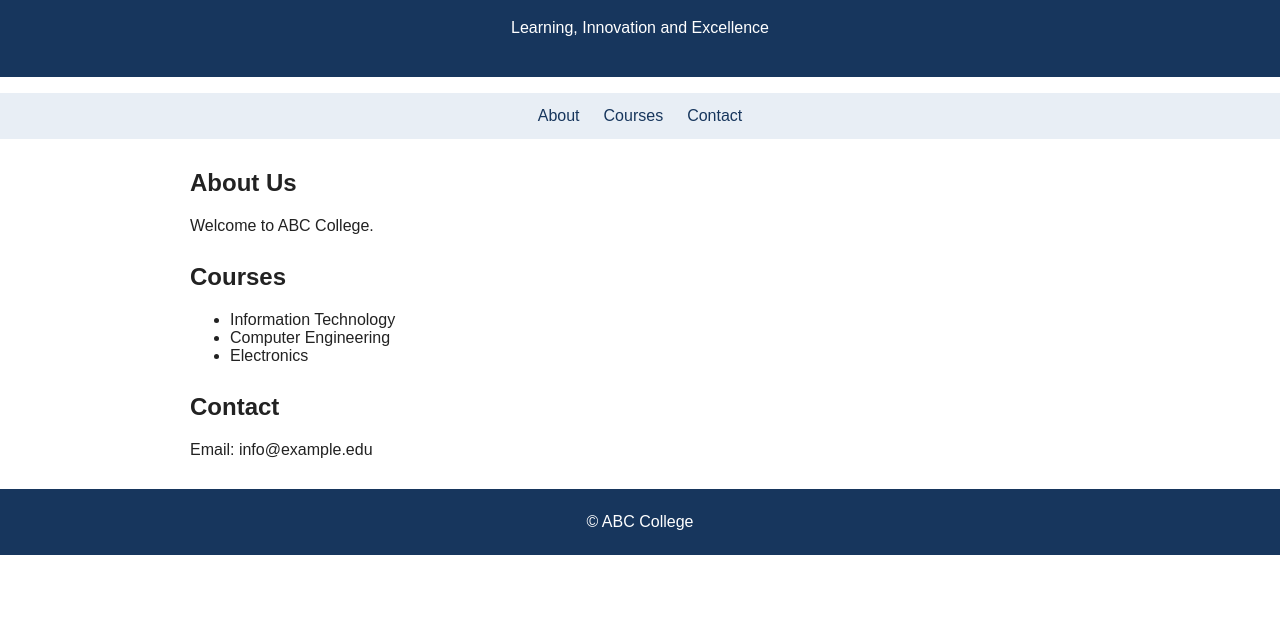
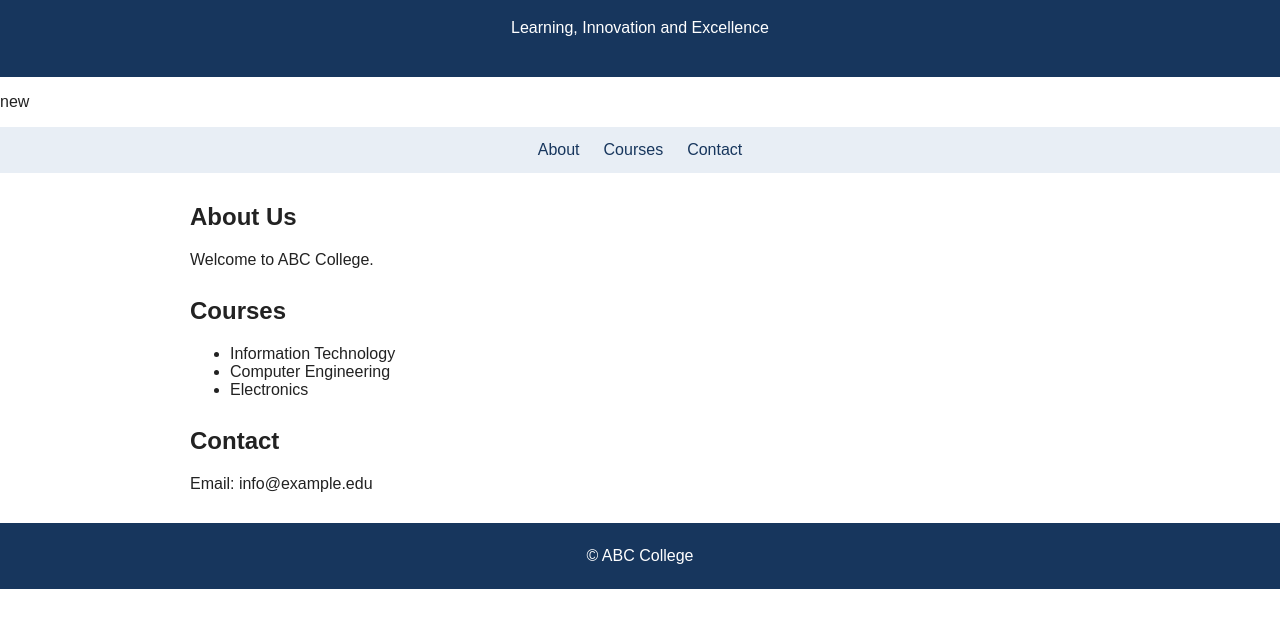
Before and after one commit to svshetty-75/College-website, a plain HTML site: page index.html in a window 1280 px wide. Shown: the part 85-712 px from the top of the page. Drawn offline with Linux system fonts and the light colour scheme.

Commit message:
Update index.html

```diff
--- a/index.html
+++ b/index.html
@@ -4,6 +4,7 @@
 <title>College Website</title><link rel="stylesheet" href="style.css"></head>
 <body><header><h1>ABC College</h1><p>Learning, Innovation and Excellence</p></header>
     <p></p>
+    new<p></p>
 <nav><a href="#about">About</a><a href="#courses">Courses</a><a href="#contact">Contact</a></nav>
 <main><section id="about"><h2>About Us</h2><p>Welcome to ABC College.</p></section>
 <section id="courses"><h2>Courses</h2><ul><li>Information Technology</li><li>Computer Engineering</li><li>Electronics</li></ul></section>
```
